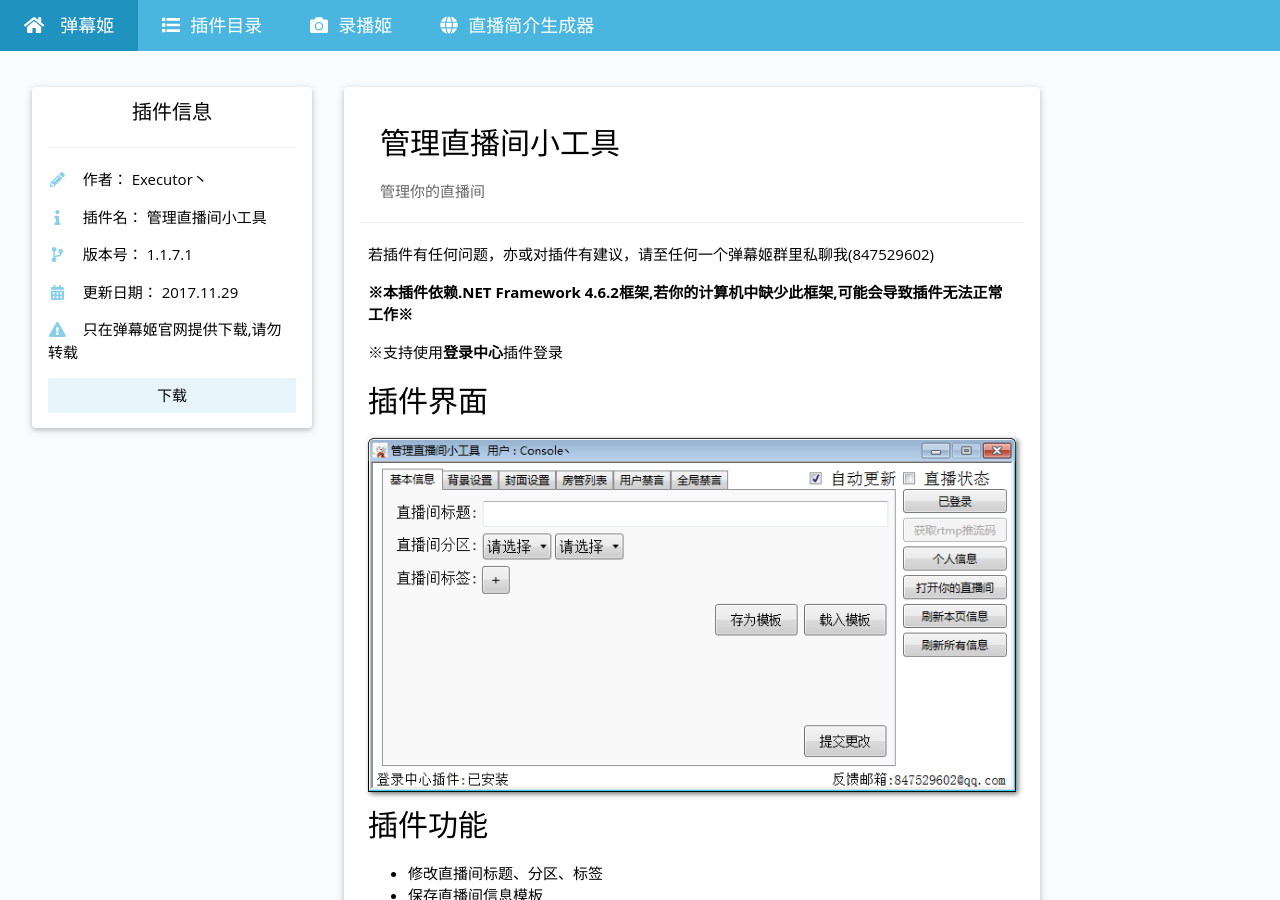
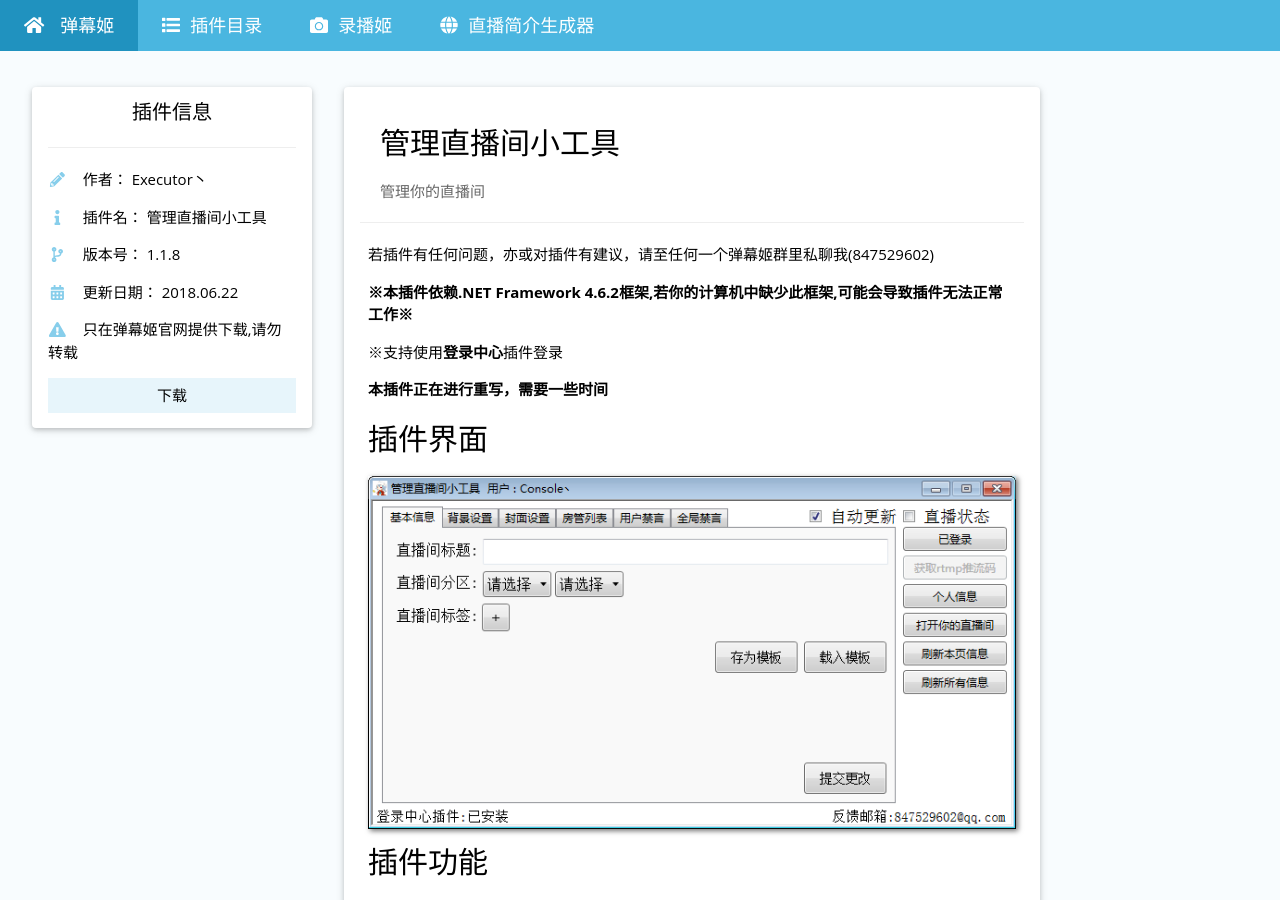
Before and after one commit to Bililive/www.danmuji.org, a Jekyll site: the page built from _plugin/LiveSetter.md, in a window 1280 px wide and 900 px high. Built offline with Jekyll 4.4.1, drawn with Linux system fonts in a browser that asks for light colours; some of the changed text lies outside the part shown.

Commit message:
更新管理直播间小工具至1.1.8
修复了获取Rtmp信息失败的问题
顺便写了一下最近正在重做两款插件的md
似乎可以直接commit到主分支了？

```diff
--- a/_plugin/LiveSetter.md
+++ b/_plugin/LiveSetter.md
@@ -5,10 +5,10 @@
 plugin_author: Executor丶
 plugin_name: 管理直播间小工具
 plugin_desc: 管理你的直播间
-plugin_version: 1.1.7.1
-plugin_update_datetime: 2017-11-29 12:30:57 +0800
+plugin_version: 1.1.8
+plugin_update_datetime: 2018-06-22 20:28:12 +0800
 plugin_update_desc: |-
-  稳定性更新
+  修复了获取Rtmp信息失败的问题
 plugin_dllink: /resource/LiveSetter/LiveSetter.zip
 plugin_dlnote: 只在弹幕姬官网提供下载,请勿转载
 ---
@@ -18,6 +18,8 @@
 **※本插件依赖.NET Framework 4.6.2框架,若你的计算机中缺少此框架,可能会导致插件无法正常工作※**
 
 ※支持使用**登录中心**插件登录
+
+**本插件正在进行重写，需要一些时间**
 
 插件界面
 ---
@@ -56,6 +58,7 @@
 
 更新日志
 ---
+- 2018-06-22 20:28:12 修复了获取Rtmp信息失败的问题
 - 2017-11-29 12:30:57 稳定性更新
 - 2017-11-21 12:20:36 更新接口解决404问题
 - 2017-11-12 15:10:35 更改基本信息的提交方法，以避免简介被打乱的情况
```
Also changed, not shown: _plugin/AdminHelper.md (+2 -0 lines), 2 other files.
